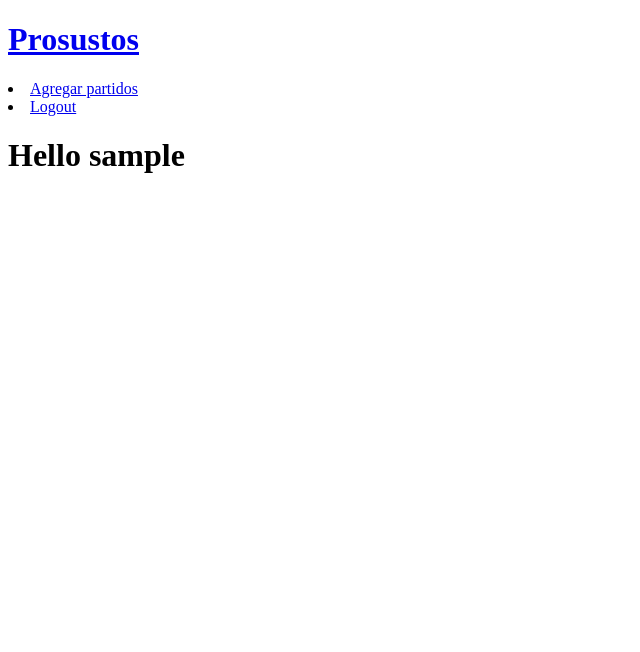
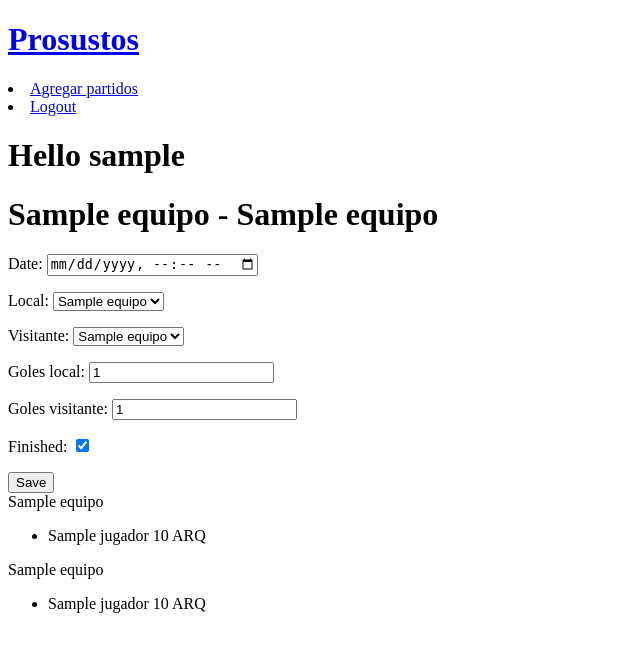
Before and after one commit to ManuelQuenk/prosustos, a Django app: page /partido/1/ in a window 1280 px wide. Shown: the top 652 px of the page, without its empty margins (0-640 px from the left). Run offline with Django 4.2, Linux system fonts and the light colour scheme; a user stored in the database is signed in; tables that the repository leaves empty hold one stand-in row (values such as "Sample post").

Commit message:
intente de hacer que sumen puntos los equipos conchudos hijos de remil puta pero no tengo ni puta idea como hacerlo AAAAAAAAAAAAAAAAAAAAAAAAAA

```diff
--- a/promiedos/forms.py
+++ b/promiedos/forms.py
@@ -5,13 +5,8 @@ from .models import Partido
 class CrearPartido(forms.ModelForm):
     class Meta:
         model = Partido
-        fields = [
-            'date',
-            'local',
-            'visitante',
-            'goles_local',
-            'goles_visitante',
-        ]
+        fields = ['date', 'local', 'visitante',
+                  'goles_local', 'goles_visitante', 'finished',]
         widgets = {
             'date': forms.DateTimeInput(attrs={'type': 'datetime-local'}, format='%d-%mT%H:%M'),
         }
--- a/promiedos/models.py
+++ b/promiedos/models.py
@@ -21,10 +21,10 @@ class Equipo(models.Model):
 
 class Jugador(models.Model):
     ROLE_CHOICES = [
-        ('ARQ', 'ARQ'),
-        ('DEF', 'DEF'),
-        ('MD', 'MD'),
-        ('DC', 'DC'),
+        ('ARQ', 1),
+        ('DEF', 2),
+        ('MD', 3),
+        ('DC', 4),
     ]
 
     player_name = models.CharField(max_length=200)
--- a/promiedos/templates/partido_detail.html
+++ b/promiedos/templates/partido_detail.html
@@ -2,17 +2,67 @@
 
 {% block content %}
 <main class="container">
+
     <div class="row">
-        <div class="">
 
         {% if user.is_superuser %}
             <h1>Hello {{user}}</h1>
+            <div class="match-form">
+                <h1>{{partido.local}} - {{partido.visitante}}</h1>
+                    <form method="POST">
+                        {% csrf_token %}
+                        {{error}}
+                        {{ form.as_p }}
+                        <form action="{% url 'partido_finished' partido.id %} " method="POST">
+                            <button type="submit">Save</button>
+                        </form>
+                    </form>
+{% comment %}
+                    <div class="">
+                        <form action=" {% url 'partido_finished' partido.id %} " method="POST">
+                            {% csrf_token %}
+                            <button>
+                                Finished
+                            </button>
+                        </form>
+                    </div> {% endcomment %}
+
+                    <div class="team-details">
+                        <div class="local_detail">
+                            {{local.team_name}}
+                            {% for jugador in jugadores_local %}
+                                <ul>
+                                    <li>
+                                        <p>
+                                        {{jugador.player_name}}
+                                        {{jugador.age}}
+                                        {{jugador.role}}
+                                        </p>
+                                    </li>
+                                </ul>
+                            {% endfor %}
+                        </div>
+
+                        <div class="visitante_detail">
+
+                            {{visitante.team_name}}
+                            {% for jugador in jugadores_visitante %}
+                                <ul>
+                                    <li>
+                                        <p>
+                                        {{jugador.player_name}}
+                                        {{jugador.age}}
+                                        {{jugador.role}}
+                                        </p>
+                                    </li>
+                                </ul>
+                            {% endfor %}
+                        </div>
+                    </div>
+            </div>
         {% else %}
-                <h1>Hello not so special {{user}} </h1>
-
-            <h1>{{partido.local}} vs {{partido.visitante}}</h1>
-
             <div class="scoreboard">
+                <h1>{{partido.local}} - {{partido.visitante}}</h1>
                 <p>{{partido.goles_local}} - {{partido.goles_visitante}}</p>
             </div>
 
@@ -47,11 +97,8 @@
                     {% endfor %}
                 </div>
             </div>
+        {% endif %}
+    </div>
 
-            {% endif %}
-
-
-        </div>
-    </div>
 </main>
 {% endblock content %}
--- a/promiedos/urls.py
+++ b/promiedos/urls.py
@@ -10,4 +10,6 @@ urlpatterns = [
     path('liga/<int:liga_id>/', views.liga_detail, name="liga_detail"),
     path('liga/crear_partido/', views.crear_partido, name="crear_partido"),
     path('partido/<int:partido_id>/', views.partido_detail, name="partido_detail"),
+    path('partido/<int:partido_id>/finished',
+         views.partido_finished, name="partido_finished"),
 ]
--- a/promiedos/views.py
+++ b/promiedos/views.py
@@ -68,7 +68,7 @@ def signin(request):
 
 def liga_detail(request, liga_id):
     liga = get_object_or_404(Liga, pk=liga_id)
-    equipos = Equipo.objects.filter(team_league=liga)
+    equipos = Equipo.objects.filter(team_league=liga).order_by('team_points')
     return render(request, 'liga_detail.html', {'liga': liga, 'equipos': equipos, })
 
 
@@ -91,14 +91,49 @@ def crear_partido(request):
 
 
 def partido_detail(request, partido_id):
-    user = request.user
+    if request.method == 'GET':
+        partido = get_object_or_404(Partido, pk=partido_id)
+        form = CrearPartido(instance=partido)
+        user = request.user
+        local = partido.local
+        visitante = partido.visitante
+        jugadores_local = Jugador.objects.filter(
+            equipo_jugador=local)
+        jugadores_visitante = Jugador.objects.filter(
+            equipo_jugador=visitante)
 
+        return render(request, 'partido_detail.html', {'partido': partido, 'local': local, 'visitante': visitante, 'jugadores_local': jugadores_local, 'jugadores_visitante': jugadores_visitante, 'user': user, 'form': form, })
+    elif request.method == 'POST':
+        try:
+            partido = get_object_or_404(Partido, pk=partido_id)
+            form = CrearPartido(request.POST, instance=partido)
+            form.save()
+            return redirect('home')
+        except ValueError:
+            return render(request, 'partido_detail.html', {'partido': partido, 'local': local, 'visitante': visitante, 'jugadores_local': jugadores_local, 'jugadores_visitante': jugadores_visitante, 'user': user, 'form': form, 'error': 'An error has ocurred, please verify the data'})
+
+
+def partido_finished(request, partido_id):
     partido = get_object_or_404(Partido, pk=partido_id)
+    if request.method == "POST":
+        partido.finished = True
 
-    local = partido.local
-    visitante = partido.visitante
+        if partido.goles_local > partido.goles_visitante:
+            partido.local.team_points += 3
+            print("Local team won")
+        elif partido.goles_local < partido.goles_visitante:
+            partido.visitante.team_points += 3
+            print("visitante team won")
+        elif partido.goles_local == partido.goles_visitante:
+            partido.local.team_points += 1
+            partido.visitante.team_points += 1
+            print("Empate")
 
-    jugadores_local = Jugador.objects.filter(equipo_jugador=local)
-    jugadores_visitante = Jugador.objects.filter(equipo_jugador=visitante)
+        try:
+            partido.full_clean()
+            partido.save()
+            return redirect('home')
+        except ValueError as e:
+            print("Validation error:", e)
 
-    return render(request, 'partido_detail.html', {'partido': partido, 'local': local, 'visitante': visitante, 'jugadores_local': jugadores_local, 'jugadores_visitante': jugadores_visitante, 'user': user, })
+        return redirect('home')
```
Also changed, not shown: promiedos/migrations/0009_alter_jugador_role.py (added). Lines whose indentation alone changed are shown as unchanged.
